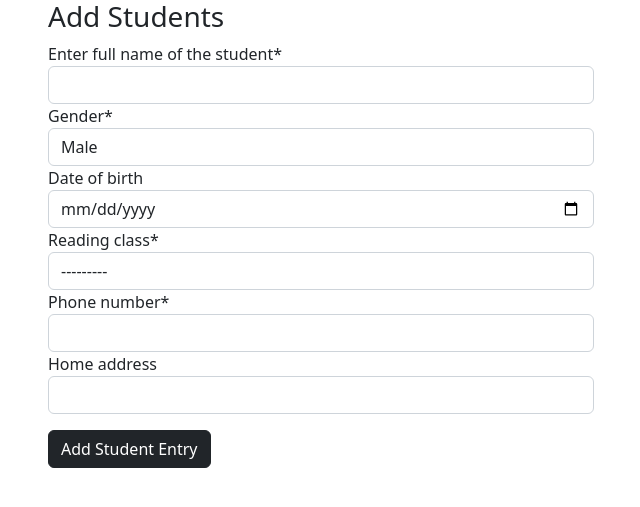
After one commit to pitkusharma/Student-Management, a Django app: page /student/student-create in a window 1280 px wide. The commit adds this page. Shown: the top 507 px of the page, without its empty margins (34-674 px from the left). Run offline with Django 4.2, Linux system fonts and the light colour scheme; some libraries are stand-ins or nearby versions.

Commit message:
Used ModelForms, Used Generic Views,  Added crispy forms

```diff
--- /dev/null
+++ b/stdmanage/forms.py
@@ -0,0 +1,35 @@
+from django.forms import DateInput, ModelForm
+from django import forms
+
+from .models import Student
+
+
+class StudentForm(ModelForm):
+    class Meta:
+        model = Student
+        fields = '__all__'
+        YEARS = {
+            '1999':'1999',
+            '2001':'2001',
+            '2002':'2002',
+            '2003':'2003',
+            '2004':'2004',
+            '2005':'2005',
+            '2006':'2006',
+            '2007':'2007',
+            '2008':'2008',
+            '2009':'2009',
+            '2010':'2010',
+        }
+        widgets = {
+            'date_of_birth': forms.DateInput( attrs={'type': 'date',} ),
+        }
+        labels = {
+            'full_name': 'Enter full name of the student',
+        }
+        help_texts = {
+
+        }
+        error_messages = {
+
+        }
--- a/stdmanage/models.py
+++ b/stdmanage/models.py
@@ -1,11 +1,29 @@
 from django.db import models
+from django.urls import reverse
+
 
 class Student(models.Model):
-  fullName = models.CharField(max_length=60, null= True)
-  dateOfBirth = models.DateField(null=True)
-  selectClass = models.CharField(max_length=20, null= True)
-  phNumber = models.CharField(max_length=15, null= True)
-  homeAddress = models.CharField(max_length=200, null= True)
+    READING_CLASS_CHOICES = [
+        ('eight', 'Eight'),
+        ('nine', 'Nine'),
+        ('ten', 'Ten'),
+        ('eleven', 'Eleven'),
+        ('tweleve', 'Tweleve')
+    ]
+    GENDER = [
+        ('male', 'Male'),
+        ('female', 'Female'),
+        ('others', 'Others')
+    ]
+    full_name = models.CharField(max_length=60)
+    gender = models.CharField(max_length=10, default='male', choices=GENDER)
+    date_of_birth = models.DateField(null=True, blank=True, )
+    reading_class = models.CharField(max_length=20, choices=READING_CLASS_CHOICES )
+    phone_number = models.CharField(max_length=15)
+    home_address = models.CharField(max_length=200, null= True, blank=True, )
 
-  # def __str__(self):
-  #   return self.fullName
+    def get_absolute_url(self):
+        return reverse('student-detail', kwargs={'pk': self.pk})
+
+    def __str__(self):
+        return self.full_name
--- /dev/null
+++ b/stdmanage/templates/stdmanage/student_create.html
@@ -0,0 +1,42 @@
+<!DOCTYPE html>
+<html lang="en">
+<head>
+  <meta charset="UTF-8">
+  <meta http-equiv="X-UA-Compatible" content="IE=edge">
+  <meta name="viewport" content="width=device-width, initial-scale=1.0">
+  <!--Bootstrap-->
+  <!-- CSS only -->
+  <link href="https://cdn.jsdelivr.net/npm/bootstrap@5.2.0-beta1/dist/css/bootstrap.min.css" rel="stylesheet" integrity="sha384-0evHe/X+R7YkIZDRvuzKMRqM+OrBnVFBL6DOitfPri4tjfHxaWutUpFmBp4vmVor" crossorigin="anonymous">
+  <!-- JavaScript Bundle with Popper -->
+  <script src="https://cdn.jsdelivr.net/npm/bootstrap@5.2.0-beta1/dist/js/bootstrap.bundle.min.js" integrity="sha384-pprn3073KE6tl6bjs2QrFaJGz5/SUsLqktiwsUTF55Jfv3qYSDhgCecCxMW52nD2" crossorigin="anonymous"></script>
+  <title>Add Students</title>
+</head>
+<body>
+
+  {% load crispy_forms_tags %}
+
+  <div class="container">
+    <h3>Add Students</h3>
+
+    <div class="row">
+      <div class="col-12 col-md-6">
+        <form action="{% url 'stdmanage:student-create' %}" method="post">
+          {%csrf_token%}
+          {{form|crispy}}
+          <div class="row my-3">
+            <div class="col">
+              <button type="submit" class="btn btn-dark">Add Student Entry</button>
+            </div>
+          </div>
+        </form>
+      </div>
+    </div>
+
+  </div>
+
+
+
+
+
+</body>
+</html>
--- a/stdmanage/urls.py
+++ b/stdmanage/urls.py
@@ -1,10 +1,10 @@
 from django.urls import path
-from . import views
+from .views import *
 
 app_name = 'stdmanage'
 urlpatterns = [
-    path('', views.index, name = 'index'),
-    path('add/', views.add, name = 'add'),
-    path('register', views.register, name= 'register'),
-    path('show', views.show, name= 'show'),
+    path('', IndexView.as_view(), name = 'index'),
+    path('student-create', StudentCreateView.as_view(), name = 'student-create'),
+    path('student-list', StudentListView.as_view(), name = 'student-list'),
+
 ]
--- a/stdmanage/views.py
+++ b/stdmanage/views.py
@@ -1,38 +1,22 @@
+from django.shortcuts import render
+from django.urls import reverse
 from django.http import HttpResponseRedirect
-from django.shortcuts import render, get_object_or_404
-from django.urls import reverse
-import datetime
+from django.views.generic import View, TemplateView, ListView, DetailView, FormView, CreateView
 
 from .models import Student
+from .forms import StudentForm
 
 
-def index(request):
-  context = {
-    'var1': 'Fuck you'
-  }
-  return render(request, 'stdmanage/index.html', context)
+class IndexView(TemplateView):
+    template_name = 'stdmanage/index.html'
 
-def add(request):
-  context = {
-  }
-  return render(request, 'stdmanage/add.html', context)
 
-def register(request):
-  full_name = request.POST['fullName']
-  date_of_birth = request.POST['dateOfBirth']
-  date_obj = datetime.datetime.strptime(date_of_birth, "%Y-%m-%d").date()
-  select_class = request.POST['selectClass']
-  ph_number = request.POST['phNumber']
-  home_address = request.POST['homeAddress']
+class StudentListView(ListView):
+    model = Student
 
-  student = Student(fullName = full_name, dateOfBirth = date_obj, selectClass = select_class, phNumber = ph_number, homeAddress = home_address)
-  student.save()
 
-  return HttpResponseRedirect(reverse('stdmanage:add'))
-
-def show(request):
-  allStudents = Student.objects.all()
-  context = {
-    'allStudents': allStudents,
-  }
-  return render(request, "stdmanage/show.html", context)
+class StudentCreateView(CreateView):
+    template_name = 'stdmanage/student_create.html'
+    form_class = StudentForm
+    success_url = "student-create"
+    model = Student
--- a/student/settings.py
+++ b/student/settings.py
@@ -26,7 +26,10 @@ INSTALLED_APPS = [
     'django.contrib.messages',
     'django.contrib.staticfiles',
     'stdmanage.apps.StdmanageConfig',
+    'crispy_forms' # for form styling
 ]
+
+CRISPY_TEMPLATE_PACK = 'bootstrap4' # crispy forms required constant
 
 MIDDLEWARE = [
     'django.middleware.security.SecurityMiddleware',
```
Also changed, not shown: stdmanage/templates/stdmanage/add.html (deleted, +0 -82 lines), stdmanage/templates/stdmanage/student_list.html (renamed from stdmanage/templates/stdmanage/show.html, +6 -4 lines), db.sqlite3, stdmanage/migrations/0013_remove_student_dateofbirth_remove_student_fullname_and_more.py (added).
